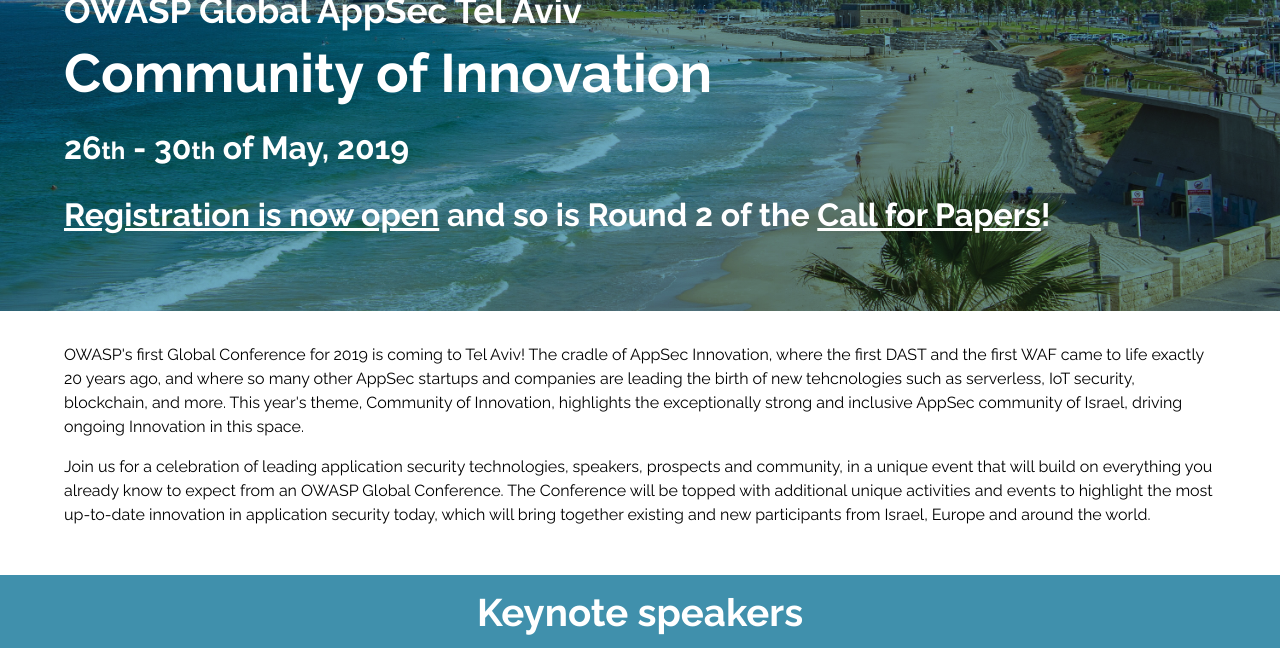
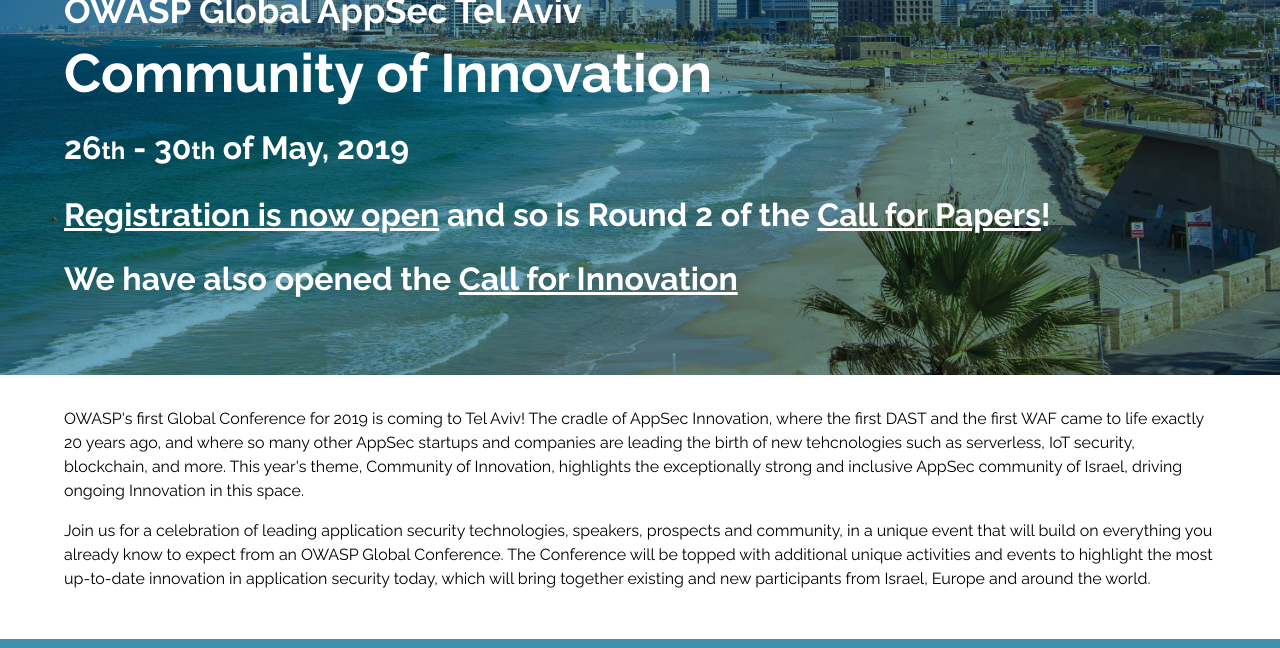
Before and after one commit to OWASP/AppSecTLV2019, a Jekyll site: the page built from index.html, in a window 1280 px wide and 900 px high, scrolled down 330 px, cut to the strip 0-648 px from the top of the window. Built offline with Jekyll 4.4.1, drawn with Linux system fonts in a browser that asks for light colours.

Commit message:
Add call for innovation

```diff
--- a/index.html
+++ b/index.html
@@ -9,6 +9,7 @@
 		<h1>Community of Innovation</h1>
 		<h3>26<sub>th</sub> - 30<sub>th</sub> of May, 2019</h3>
 		<h3><a href="/registration/">Registration is now open</a> and so is Round 2 of the <a href="https://owasp.submittable.com/submit/132865/global-appsec-tel-aviv-2019-call-for-papers" target="_blank">Call for Papers</a>!</h3>
+		<h3>We have also opened the <a href="/program/innovation-fair">Call for Innovation</a></h3>
 	</div>
 
 </div>
@@ -20,7 +21,6 @@
 
 	<p>Join us for a celebration of leading application security technologies, speakers, prospects and community, in a unique event that will build on everything you already know to expect from an OWASP Global Conference. The Conference will be topped with additional unique activities and events to highlight the most up-to-date innovation in application security today, which will bring together existing and new participants from Israel, Europe and around the world.</p>
 </section>
-
 {% include keynotes.html %}
 
 {% include sponsors.html %}
```
